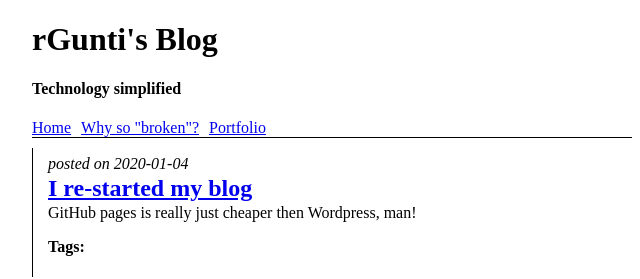
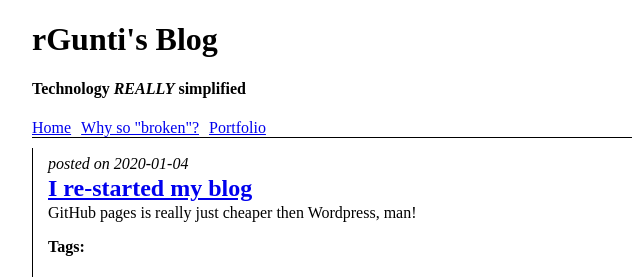
Before and after one commit to rGunti/blog-rgunti, a Jekyll site: the page built from index.html, in a window 1280 px wide. Shown: the top 279 px of the page, without its empty margins (308-948 px from the left). Built offline with Jekyll 4.4.1, drawn with Linux system fonts in a browser that asks for light colours.

Commit message:
Updated my page slogan

```diff
--- a/_layouts/default.html
+++ b/_layouts/default.html
@@ -12,7 +12,7 @@
         <h1>
             rGunti's Blog
         </h1>
-        <h4>Technology simplified</h4>
+        <h4>Technology <i>REALLY</i> simplified</h4>
     </header>
     <nav>
         <ul class="hlinks">
```
